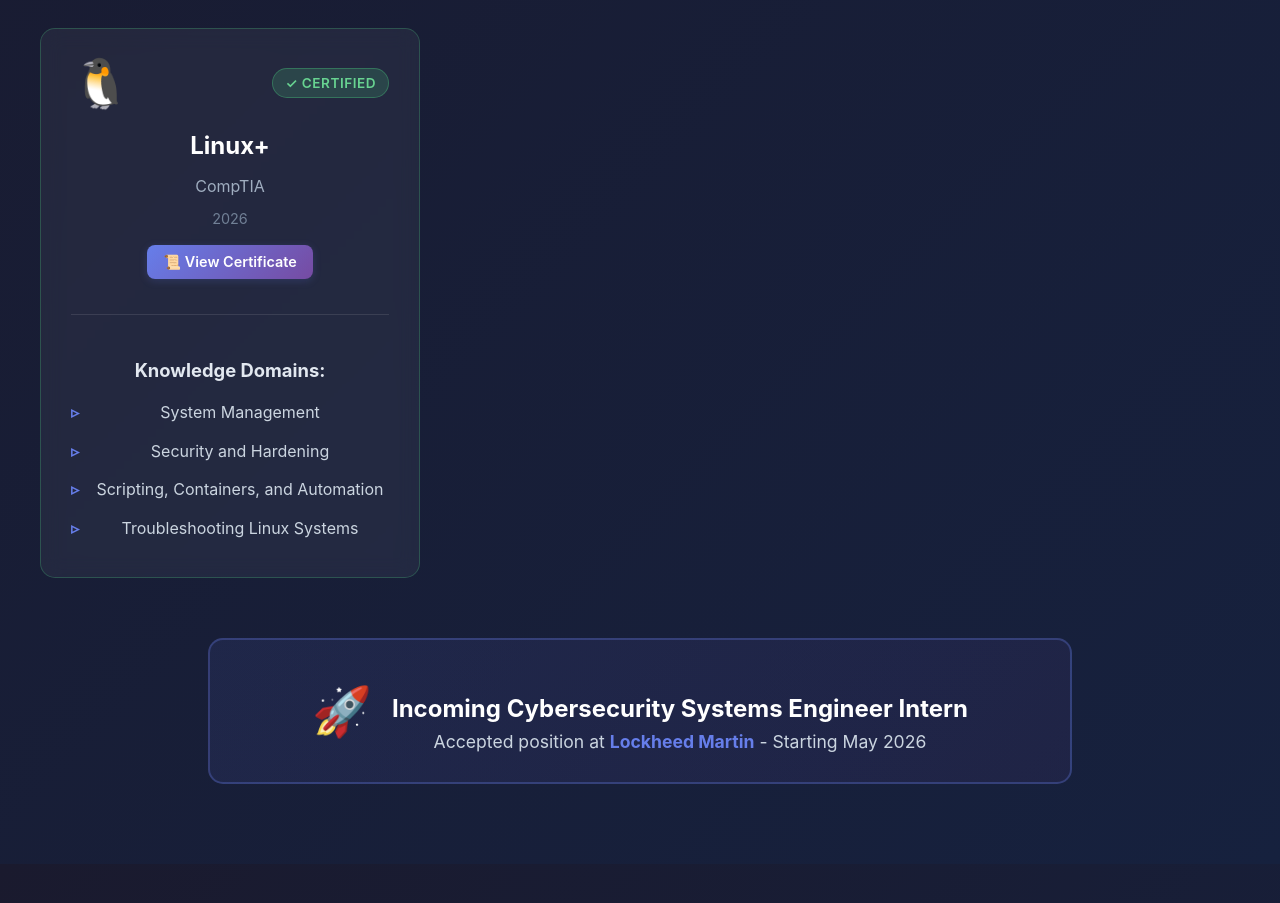
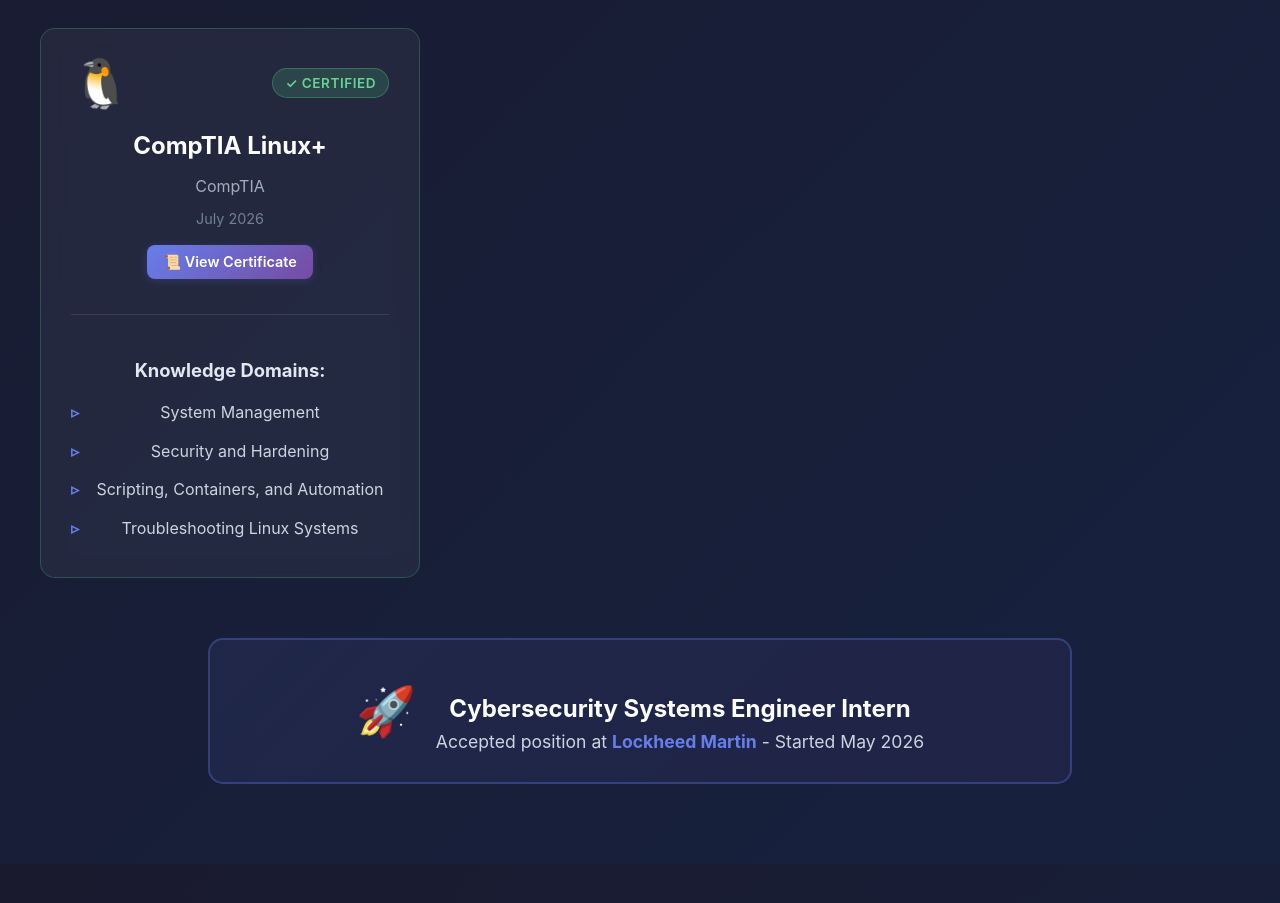
Before and after one commit to troyvolpe/Dev-Portfolio, a React (Create React App) app in the folder dev-portfolio/: page / in a window 1280 px wide. Shown: the part 1662-2565 px from the top of the page. Built offline with nearby package versions, Linux system fonts and the light colour scheme; no server answers.

Commit message:
maybe fixed?

```diff
--- a/dev-portfolio/src/components/About.js
+++ b/dev-portfolio/src/components/About.js
@@ -3,7 +3,7 @@
  *
  * Author: Troy Volpe
  * Created: 2025-09-29
- * Last Modified: 2025-10-03
+ * Last Modified: 2026-07-20
  *
  * Description:
  * Personal information and technical skills section of the portfolio.
--- a/dev-portfolio/src/components/Certifications.js
+++ b/dev-portfolio/src/components/Certifications.js
@@ -61,10 +61,10 @@
       skills: []
     },
     {
-      name: 'Linux+',
+      name: 'CompTIA Linux+',
       issuer: 'CompTIA',
       status: 'earned',
-      date: '2026',
+      date: 'July 2026',
       logo: '🐧',
       certLink: '/Linux+_CERT.pdf',
       skills: [
@@ -169,8 +169,8 @@
         <div className="highlight-content">
           <span className="highlight-icon">🚀</span>
           <div>
-            <h3>Incoming Cybersecurity Systems Engineer Intern</h3>
-            <p>Accepted position at <strong>Lockheed Martin</strong> - Starting May 2026</p>
+            <h3>Cybersecurity Systems Engineer Intern</h3>
+            <p>Accepted position at <strong>Lockheed Martin</strong> - Started May 2026</p>
           </div>
         </div>
       </motion.div>
```
